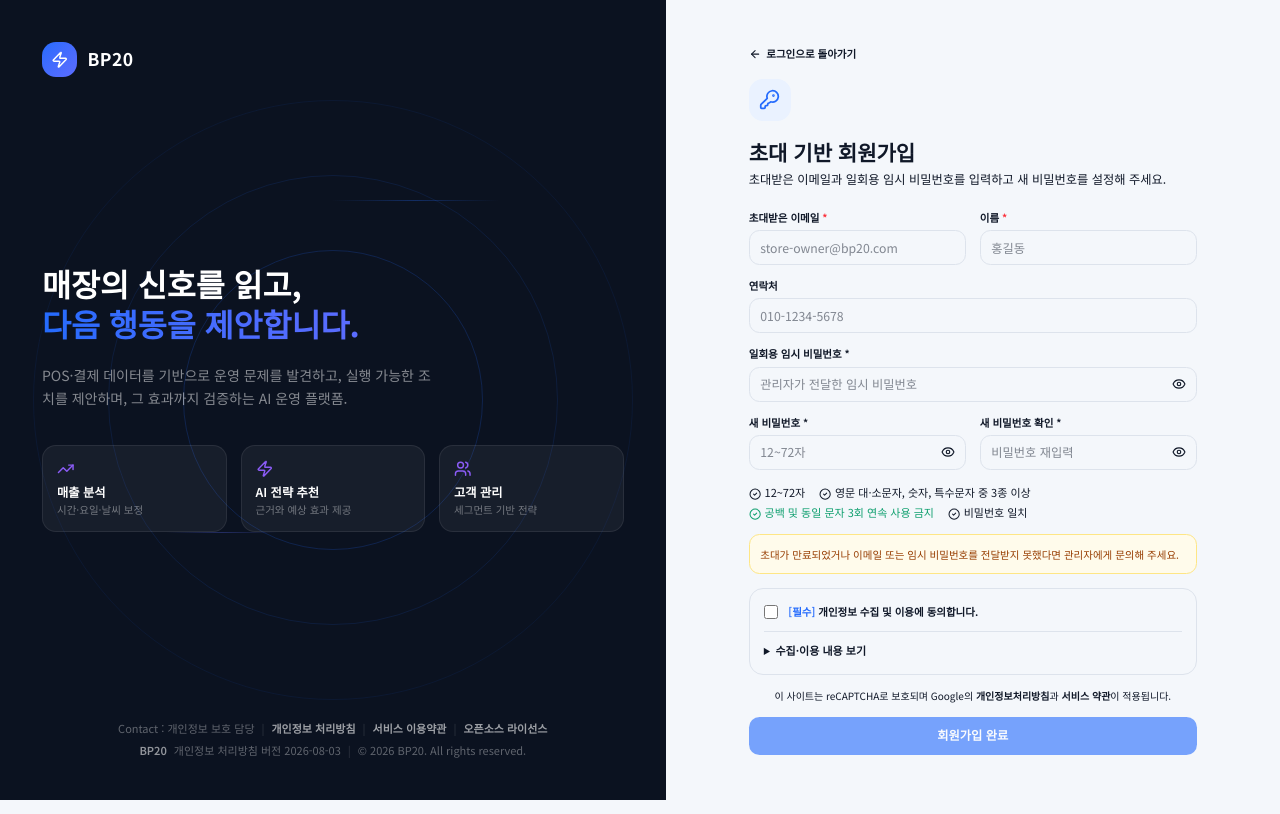
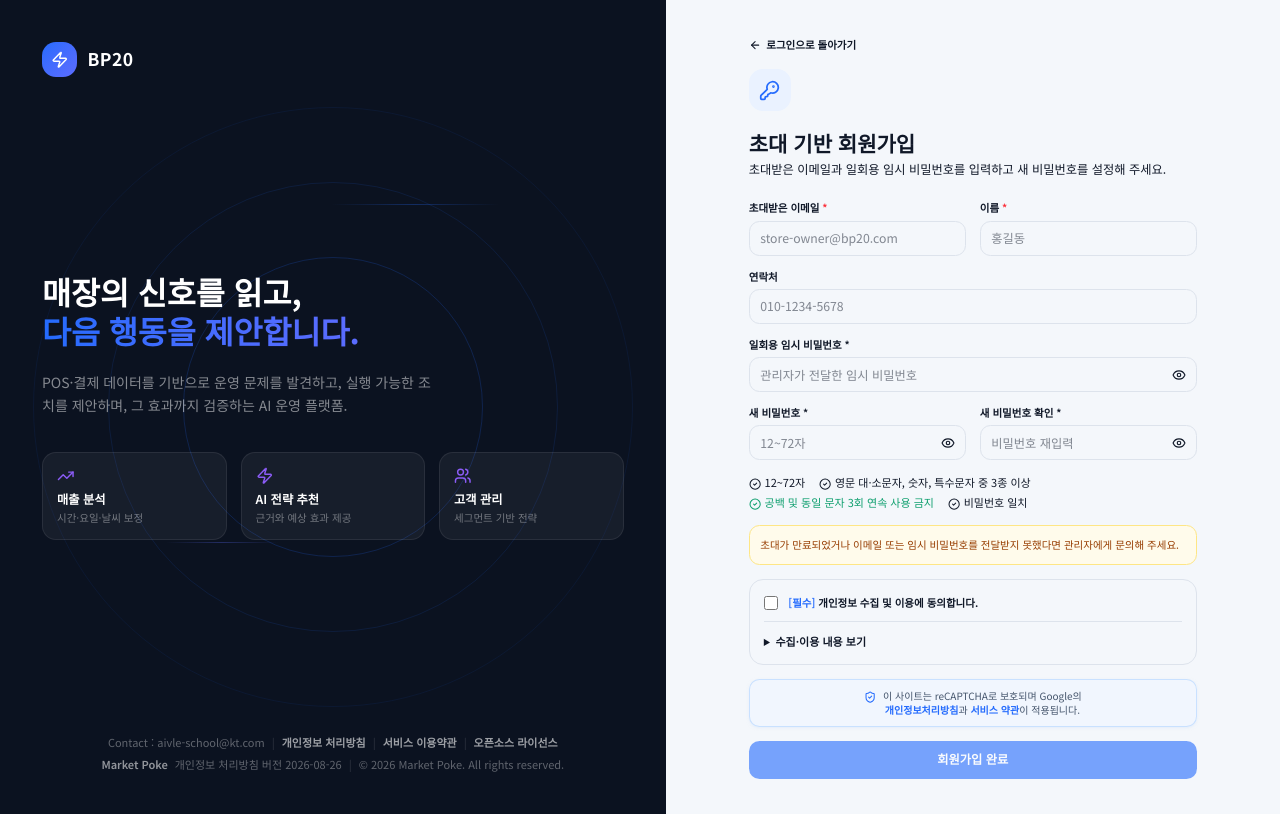
Before and after one commit to AIVLE-07-20-big-project/BP20-FE, a React (Vite) app: page /signup in a window 1280 px wide. Built offline with nearby package versions, Linux system fonts and the light colour scheme; no server answers.

Commit message:
refactor: reCAPTCHA 고지와 개인정보 법적 문서 정비

```diff
--- a/src/features/auth/lib/recaptchaV3.ts
+++ b/src/features/auth/lib/recaptchaV3.ts
@@ -9,7 +9,7 @@ declare global {
   }
 }
 
-const SCRIPT_ID = "bp20-recaptcha-v3";
+const SCRIPT_ID = "Market Poke-recaptcha-v3";
 let scriptLoadingPromise: Promise<void> | null = null;
 let activeCaptchaViews = 0;
 
--- a/src/pages/auth/LoginPage.tsx
+++ b/src/pages/auth/LoginPage.tsx
@@ -9,6 +9,7 @@ import {
   initializeRecaptcha,
 } from "../../features/auth/lib/recaptchaV3";
 import { DEMO_USERS } from "../../mocks";
+import { RecaptchaNotice } from "../../shared/components/RecaptchaNotice";
 import { RECAPTCHA_SITE_KEY } from "../../shared/config/runtimeEnv";
 import { AuthLayout } from "./components/AuthLayout";
 import { PasswordField } from "./components/PasswordField";
@@ -158,27 +159,9 @@ export function LoginPage() {
       </p>
 
       {RECAPTCHA_SITE_KEY && (
-        <p className="mt-3 text-center text-[10px] leading-4 text-muted-foreground">
-          이 사이트는 reCAPTCHA로 보호되며 Google의{" "}
-          <a
-            href="https://policies.google.com/privacy"
-            target="_blank"
-            rel="noreferrer"
-            className="font-semibold hover:underline"
-          >
-            개인정보처리방침
-          </a>
-          과{" "}
-          <a
-            href="https://policies.google.com/terms"
-            target="_blank"
-            rel="noreferrer"
-            className="font-semibold hover:underline"
-          >
-            서비스 약관
-          </a>
-          이 적용됩니다.
-        </p>
+        <div className="mt-4">
+          <RecaptchaNotice />
+        </div>
       )}
 
       <div className="mt-8 border-t border-border pt-6">
--- a/src/pages/auth/SignupPage.tsx
+++ b/src/pages/auth/SignupPage.tsx
@@ -10,6 +10,7 @@ import {
   executeRecaptcha,
   initializeRecaptcha,
 } from "../../features/auth/lib/recaptchaV3";
+import { RecaptchaNotice } from "../../shared/components/RecaptchaNotice";
 import { RECAPTCHA_SITE_KEY } from "../../shared/config/runtimeEnv";
 
 const PRIVACY_POLICY_VERSION = "2026-08-03";
@@ -248,17 +249,7 @@ export function SignupPage() {
         )}
 
         {RECAPTCHA_SITE_KEY && (
-          <p className="text-center text-[10px] leading-4 text-muted-foreground">
-            이 사이트는 reCAPTCHA로 보호되며 Google의{" "}
-            <a href="https://policies.google.com/privacy" target="_blank" rel="noreferrer" className="font-semibold hover:underline">
-              개인정보처리방침
-            </a>
-            과{" "}
-            <a href="https://policies.google.com/terms" target="_blank" rel="noreferrer" className="font-semibold hover:underline">
-              서비스 약관
-            </a>
-            이 적용됩니다.
-          </p>
+          <RecaptchaNotice />
         )}
 
         <button
--- a/src/pages/legal/OpenSourceLicensesPage.tsx
+++ b/src/pages/legal/OpenSourceLicensesPage.tsx
@@ -21,14 +21,10 @@ export function OpenSourceLicensesPage() {
   return (
     <LegalDocumentLayout
       title="오픈소스 라이선스"
-      description="BP20은 여러 오픈소스 소프트웨어를 사용하며 각 저작권자의 라이선스와 고지 조건을 존중합니다."
+      description="Market Poke는 여러 오픈소스 소프트웨어를 사용하며 각 저작권자의 라이선스와 고지 조건을 존중합니다."
       icon={<Library className="h-6 w-6" />}
       meta={`고지 기준일 ${LEGAL_CONFIG.effectiveDate} · 고지 버전 ${LEGAL_CONFIG.openSourceNoticeVersion}`}
     >
-      <div className="rounded-2xl border border-blue-200 bg-blue-50 p-4 text-sm leading-6 text-blue-950">
-        아래 목록은 주요 직접 의존성입니다. 실제 배포 전 프론트엔드·백엔드·AI 이미지에 포함된 전이 의존성까지 SBOM과
-        THIRD-PARTY NOTICES를 자동 생성하여 배포 산출물과 함께 보관해야 합니다.
-      </div>
       <LegalSection title="주요 오픈소스 소프트웨어">
         <div className="overflow-hidden rounded-xl border border-border">
           <div className="grid grid-cols-[1fr_auto_auto] gap-3 border-b border-border bg-muted/70 px-4 py-3 text-xs font-bold text-foreground">
--- a/src/pages/legal/TermsPage.tsx
+++ b/src/pages/legal/TermsPage.tsx
@@ -11,10 +11,10 @@ export function TermsPage() {
       meta={`시행일 ${LEGAL_CONFIG.effectiveDate} · 약관 버전 ${LEGAL_CONFIG.termsVersion}`}
     >
       <div className="rounded-2xl border border-blue-200 bg-blue-50 p-4 text-sm leading-6 text-blue-950">
-        BP20은 현재 관리자·점주 대상의 비공개 프로젝트 서비스이며 유료 결제와 고객용 주문 기능은 본 약관의 범위에 포함하지 않습니다.
+        Market Poke는 현재 관리자·점주 대상의 비공개 프로젝트 서비스이며 유료 결제와 고객용 주문 기능은 본 약관의 범위에 포함하지 않습니다.
       </div>
 
-      <LegalSection title="제1조 (목적)"><p>본 약관은 {LEGAL_CONFIG.operatorName}(이하 “운영자”)가 제공하는 BP20 서비스의 이용 조건과 운영자 및 이용자의 권리·의무를 정함을 목적으로 합니다.</p></LegalSection>
+      <LegalSection title="제1조 (목적)"><p>본 약관은 {LEGAL_CONFIG.operatorName}(이하 “운영자”)가 제공하는 Market Poke 서비스의 이용 조건과 운영자 및 이용자의 권리·의무를 정함을 목적으로 합니다.</p></LegalSection>
       <LegalSection title="제2조 (용어의 정의)">
         <ul className="list-disc space-y-1 pl-5">
           <li>“서비스”란 계정·권한 관리, 매장·상품·온라인 판매·할인·쿠폰 관리, 데이터 분석 및 AI 운영 지원 기능을 의미합니다.</li>
--- a/src/pages/legal/legalConfig.ts
+++ b/src/pages/legal/legalConfig.ts
@@ -3,15 +3,15 @@ function configured(value: string | undefined, fallback: string): string {
 }
 
 export const LEGAL_CONFIG = {
-  serviceName: "BP20",
-  operatorName: configured(import.meta.env.VITE_LEGAL_OPERATOR_NAME, "BP20 프로젝트팀"),
-  privacyDepartment: configured(import.meta.env.VITE_PRIVACY_DEPARTMENT, "개인정보 보호 담당"),
-  privacyOfficer: configured(import.meta.env.VITE_PRIVACY_OFFICER, "운영 전 지정 필요"),
-  privacyEmail: configured(import.meta.env.VITE_PRIVACY_CONTACT_EMAIL, "운영 전 등록 필요"),
-  privacyPhone: configured(import.meta.env.VITE_PRIVACY_CONTACT_PHONE, "운영 전 등록 필요"),
-  businessAddress: configured(import.meta.env.VITE_LEGAL_BUSINESS_ADDRESS, "운영 전 등록 필요"),
-  privacyPolicyVersion: "2026-08-03",
-  termsVersion: "2026-08-03",
-  openSourceNoticeVersion: "2026-08-03",
-  effectiveDate: "2026년 8월 3일",
+  serviceName: "Market Poke",
+  operatorName: configured(import.meta.env.VITE_LEGAL_OPERATOR_NAME, "Market Poke"),
+  privacyDepartment: configured(import.meta.env.VITE_PRIVACY_DEPARTMENT, "KT AIVLE School AI 충남충북 20조"),
+  privacyOfficer: configured(import.meta.env.VITE_PRIVACY_OFFICER, "박형우, 박선호, 박승훈, 박유경, 박희상, 이상준"),
+  privacyEmail: configured(import.meta.env.VITE_PRIVACY_CONTACT_EMAIL, "aivle-school@kt.com"),
+  privacyPhone: configured(import.meta.env.VITE_PRIVACY_CONTACT_PHONE, "010-1234-5678"),
+  businessAddress: configured(import.meta.env.VITE_LEGAL_BUSINESS_ADDRESS, "대전 서구 문정로48번길 30"),
+  privacyPolicyVersion: "2026-08-26",
+  termsVersion: "2026-08-26",
+  openSourceNoticeVersion: "2026-08-26",
+  effectiveDate: "2026년 8월 26일",
 } as const;
--- a/src/shared/components/PolicyFooter.tsx
+++ b/src/shared/components/PolicyFooter.tsx
@@ -31,10 +31,10 @@ export function PolicyFooter({ dark = false }: { dark?: boolean }) {
         <Link to="/open-source-licenses" className={linkClassName}>오픈소스 라이선스</Link>
       </div>
       <div className="flex flex-wrap items-center justify-center gap-x-2 gap-y-1">
-        <span className={clsx("font-semibold", dark ? "text-white/55" : "text-foreground/70")}>BP20</span>
+        <span className={clsx("font-semibold", dark ? "text-white/55" : "text-foreground/70")}>Market Poke</span>
         <span>개인정보 처리방침 버전 {LEGAL_CONFIG.privacyPolicyVersion}</span>
         <span aria-hidden="true" className={dark ? "text-white/15" : "text-border"}>|</span>
-        <span>© 2026 BP20. All rights reserved.</span>
+        <span>© 2026 Market Poke. All rights reserved.</span>
       </div>
     </footer>
   );
--- /dev/null
+++ b/src/shared/components/RecaptchaNotice.tsx
@@ -0,0 +1,34 @@
+import { ShieldCheck } from "lucide-react";
+
+export function RecaptchaNotice() {
+  return (
+    <aside
+      aria-label="reCAPTCHA 보안 안내"
+      className="flex items-start justify-center gap-2 rounded-xl border border-blue-200/80 bg-blue-50/70 px-3 py-2.5 text-center shadow-sm shadow-blue-100/50"
+    >
+      <ShieldCheck aria-hidden="true" className="mt-0.5 h-3.5 w-3.5 shrink-0 text-[#246BFD]" />
+      <p className="text-[10px] leading-4 text-slate-600">
+        이 사이트는 reCAPTCHA로 보호되며 Google의
+        <br />
+        <a
+          href="https://policies.google.com/privacy"
+          target="_blank"
+          rel="noreferrer"
+          className="font-semibold text-[#246BFD] underline-offset-2 hover:underline"
+        >
+          개인정보처리방침
+        </a>
+        과{" "}
+        <a
+          href="https://policies.google.com/terms"
+          target="_blank"
+          rel="noreferrer"
+          className="font-semibold text-[#246BFD] underline-offset-2 hover:underline"
+        >
+          서비스 약관
+        </a>
+        이 적용됩니다.
+      </p>
+    </aside>
+  );
+}
```
Also changed, not shown: src/pages/legal/PrivacyPolicyPage.tsx (+4 -8 lines), 1 other file (tests, documents, lock files or other folders).
